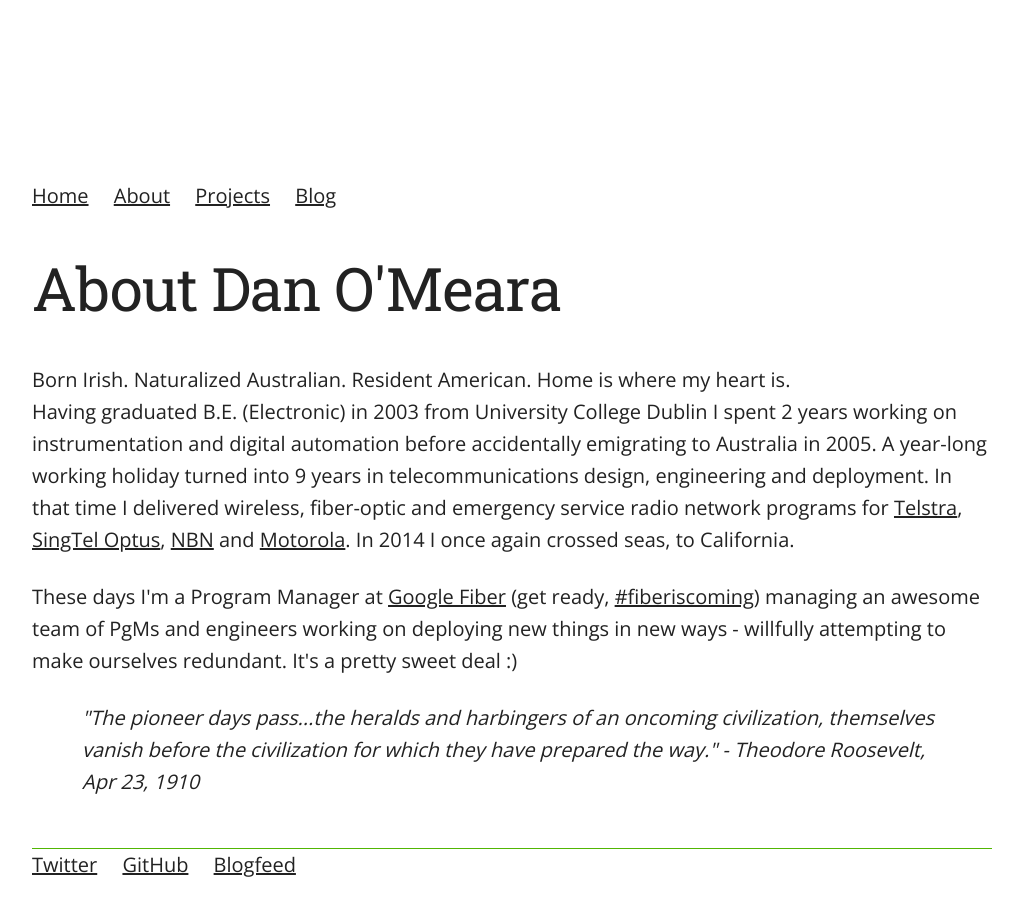
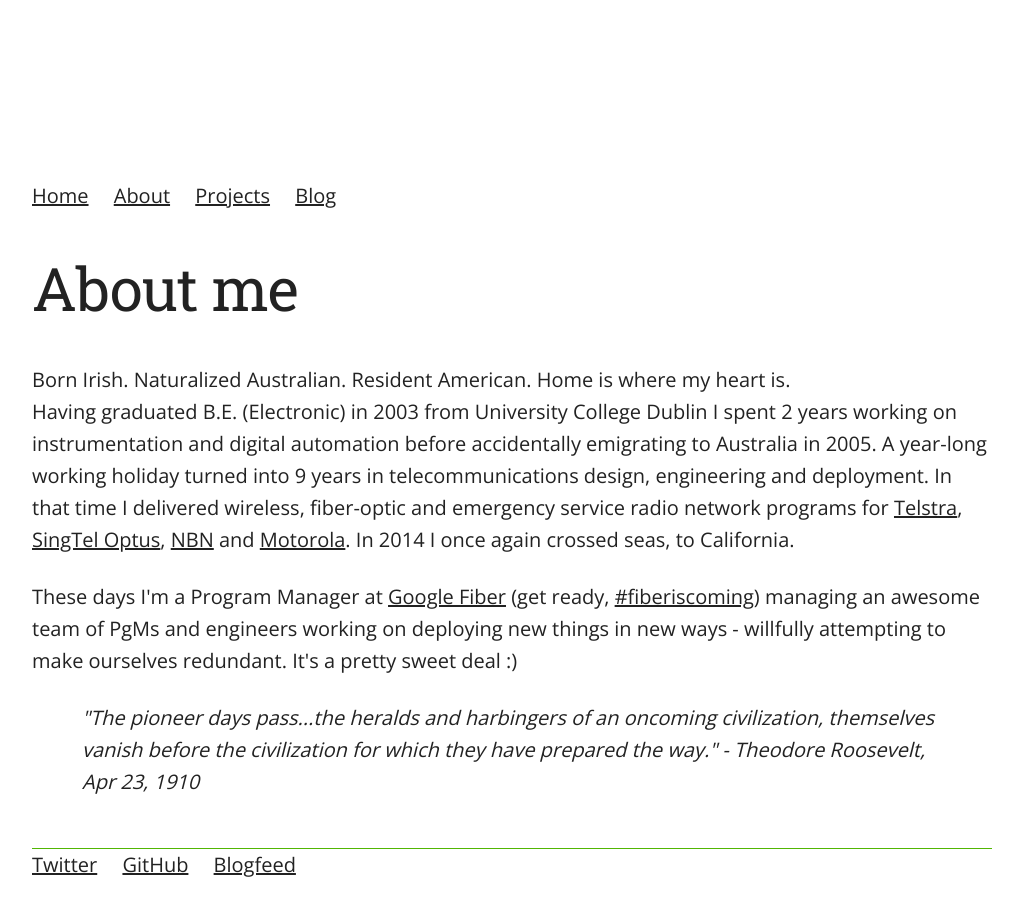
Before and after one commit to danoscarmike/danoscarmike.github.io, a Jekyll site: the page built from about/index.html, in a window 1280 px wide. Shown: the whole page, without its empty margins (128-1146 px from the left). Built offline with Jekyll 4.4.1, drawn with Linux system fonts in a browser that asks for light colours.

Commit message:
Changed page title

```diff
--- a/about/index.html
+++ b/about/index.html
@@ -1,6 +1,6 @@
 ---
 layout: default
-title: About Dan O&apos;Meara
+title: About me
 ---
 <div>
 <h1>{{ page.title }}</h1>
```
